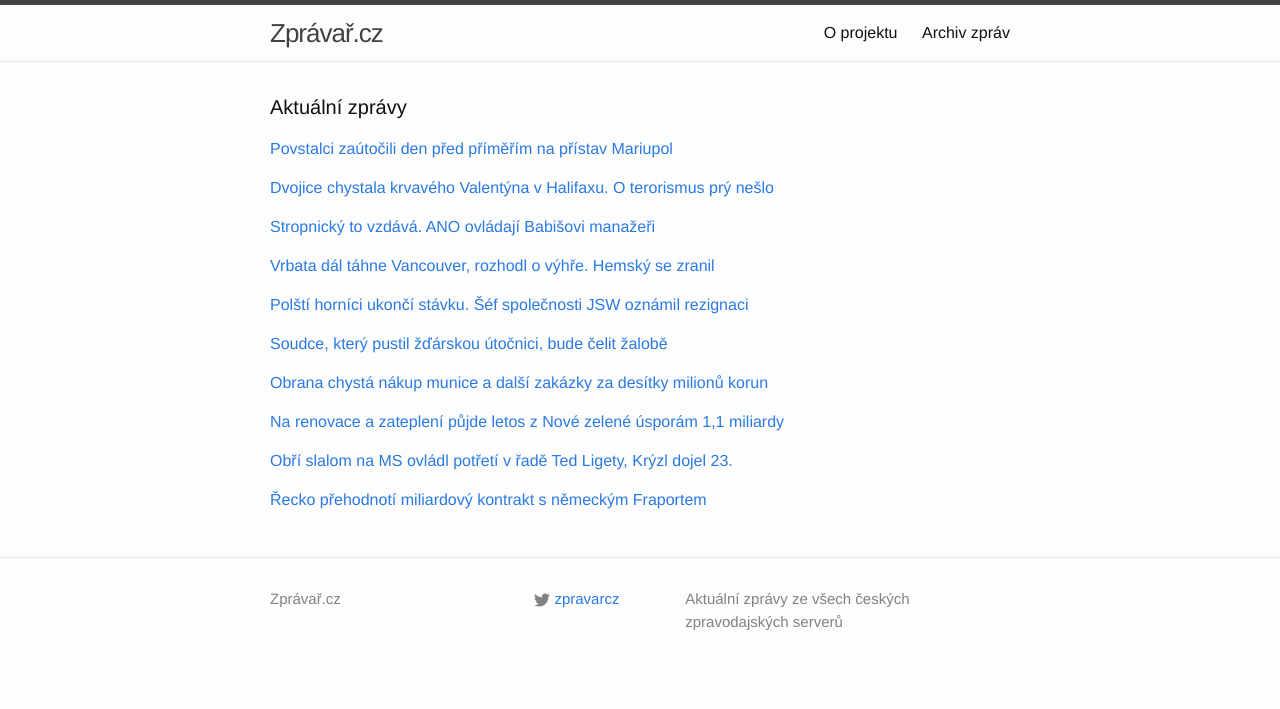
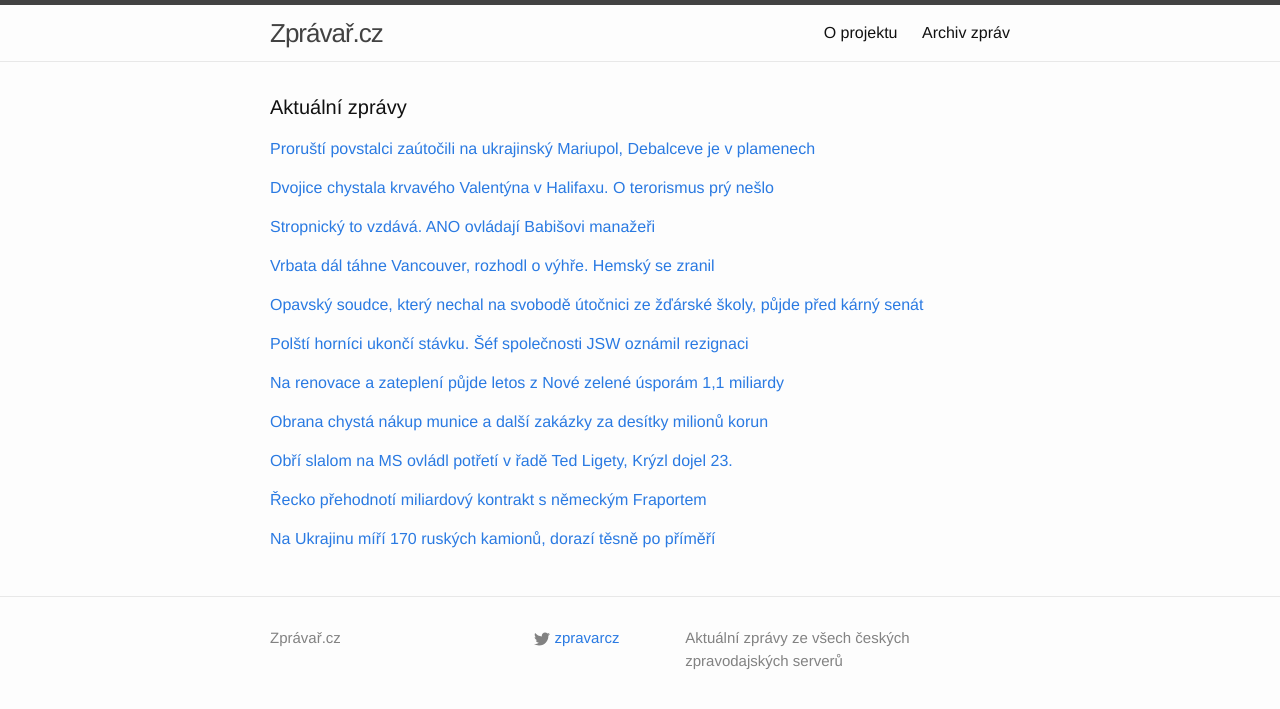
Before and after one commit to adliska/zpravar, a Jekyll site: the page built from index.html, in a window 1280 px wide. Shown: the top 709 px of the page. Built offline with Jekyll 4.4.1, drawn with Linux system fonts in a browser that asks for light colours.

Commit message:
zpravar news update

```diff
--- a/index.html
+++ b/index.html
@@ -5,9 +5,12 @@ layout: default
 <div class="home">
     <h1 class="page-heading">Aktuální zprávy</h1>
 
-<p><a href="javascript:;" onclick="toggle_visibility('zpravy0')">Povstalci zaútočili den před příměřím na přístav Mariupol</a></p>
+<p><a href="javascript:;" onclick="toggle_visibility('zpravy0')">Proruští povstalci zaútočili na ukrajinský Mariupol, Debalceve je v plamenech</a></p>
 <div id="zpravy0" style="display:none">
 <ul>
+<li><a href=http://zahranicni.ihned.cz/evropa-slovensko/c1-63534760-prorusti-povstalci-zautocili-na-ukrajinsky-mariupol-debalceve-je-v-plamenech>Proruští povstalci zaútočili na ukrajinský Mariupol, Debalceve je v plamenech - zahranicni.ihned.cz</a></li>
+<li><a href=http://zpravy.e15.cz/zahranicni/udalosti/povstalci-chteji-dobyt-mariupol-nez-zacne-platit-primeri-ostreluji-i-debalceve-1162960>Povstalci chtějí dobýt Mariupol, než začne platit příměří. Ostřelují i Debalceve - zpravy.e15.cz</a></li>
+<li><a href=http://www.ceskenoviny.cz/zpravy/zpravy/povstalci-den-pred-primerim-utoci-na-mariupol-debalceve-hori/1181322>Povstalci den před příměřím útočí na Mariupol, Debalceve hoří - www.ceskenoviny.cz</a></li>
 <li><a href=http://www.tyden.cz/rubriky/zahranici/rusko-a-okoli/povstalci-zautocili-den-pred-primerim-na-pristav-mariupol_333460.html>Povstalci zaútočili den před příměřím na přístav Mariupol - www.tyden.cz</a></li>
 <li><a href=http://zpravy.e15.cz/zahranicni/udalosti/povstalci-utoci-na-mariupol-chteji-ho-dobyt-nez-zacne-platit-primeri-1162960>Povstalci útočí na Mariupol. Chtějí ho dobýt, než začne platit příměří - zpravy.e15.cz</a></li>
 <li><a href=http://www.novinky.cz/zahranicni/evropa/361683-tesne-pred-primerim-zautocili-separatiste-na-pristav-mariupol.html>Těsně před příměřím zaútočili separatisté na přístav Mariupol - www.novinky.cz</a></li>
@@ -58,37 +61,38 @@ layout: default
 <li><a href=http://www.sportovninoviny.cz/zpravy/vrbata-bodoval-v-nhl-poosme-za-sebou-new-jersey-opet-prohralo/1181304>Vrbata bodoval v NHL poosmé za sebou, New Jersey opět prohrálo - www.sportovninoviny.cz</a></li>
 <li><a href=http://hokej.idnes.cz/vrbata-si-vytvoril-novy-osobni-rekord-dh4-/nhl.aspx?c=A150214_071342_nhl_Mkr>Vrbata si vytvořil nový osobní rekord, Voráček bral jubilejní 60. bod - hokej.idnes.cz</a></li>
 </ul>
-</div><p><a href="javascript:;" onclick="toggle_visibility('zpravy4')">Polští horníci ukončí stávku. Šéf společnosti JSW oznámil rezignaci</a></p>
+</div><p><a href="javascript:;" onclick="toggle_visibility('zpravy4')">Opavský soudce, který nechal na svobodě útočnici ze žďárské školy, půjde před kárný senát </a></p>
 <div id="zpravy4" style="display:none">
+<ul>
+<li><a href=http://www.rozhlas.cz/_zprava/opavsky-soudce-ktery-nechal-na-svobode-utocnici-ze-zdarske-skoly-pujde-pred-karny-senat--1455660>Opavský soudce, který nechal na svobodě útočnici ze žďárské školy, půjde před kárný senát  - www.rozhlas.cz</a></li>
+<li><a href=http://www.tyden.cz/rubriky/domaci/soudce-ktery-pustil-zdarskou-utocnici-bude-celit-zalobe_333459.html>Soudce, který pustil žďárskou útočnici, bude čelit žalobě - www.tyden.cz</a></li>
+<li><a href=http://zpravy.idnes.cz/soudce-ktery-pustil-utocnici-ze-zdaru-pujde-pred-karny-senat-p59-/domaci.aspx?c=A150214_073019_domaci_pku>Soudce, který pustil útočnici ze Žďáru, půjde před kárný senát - zpravy.idnes.cz</a></li>
+<li><a href=http://www.denik.cz/z_domova/soudce-pujde-kvuli-zdarske-utocnici-pred-karny-senat-20150214.html>Soudce propustil žďárskou útočnici z ústavu. Teď bude čelit žalobě - www.denik.cz</a></li>
+<li><a href=http://zpravy.idnes.cz/soudce-pujde-kvuli-zdarske-utocnici-pred-karny-senat-p0i-/domaci.aspx?c=A150214_073019_domaci_pku>Soudce půjde kvůli žďárské útočnici před kárný senát - zpravy.idnes.cz</a></li>
+</ul>
+</div><p><a href="javascript:;" onclick="toggle_visibility('zpravy5')">Polští horníci ukončí stávku. Šéf společnosti JSW oznámil rezignaci</a></p>
+<div id="zpravy5" style="display:none">
 <ul>
 <li><a href=http://byznys.ihned.cz/c1-63535960-polsti-hornici-ukonci-stavku-sef-spolecnosti-jsw-oznamil-rezignaci>Polští horníci ukončí stávku. Šéf společnosti JSW oznámil rezignaci - byznys.ihned.cz</a></li>
 <li><a href=http://zpravy.e15.cz/byznys/prumysl-a-energetika/v-polsku-konci-stavka-horniku-pomohla-az-oznamena-rezignace-sefa-jsw-1162969>V Polsku končí stávka horníků, pomohla až oznámená rezignace šéfa JSW - zpravy.e15.cz</a></li>
 <li><a href=http://zpravy.aktualne.cz/zahranici/stavkujici-polsti-hornici-po-dvou-tydnech-ukonci-protest/r~5e516842b42e11e4b6d20025900fea04/>Stávkující polští horníci po dvou týdnech ukončí protest - zpravy.aktualne.cz</a></li>
 <li><a href=http://www.financninoviny.cz/zpravodajstvi/zpravy/stavkujici-polsti-hornici-souhlasi-s-ukoncenim-protestu/1181350>Stávkující polští horníci souhlasí s ukončením protestu - www.financninoviny.cz</a></li>
 </ul>
-</div><p><a href="javascript:;" onclick="toggle_visibility('zpravy5')">Soudce, který pustil žďárskou útočnici, bude čelit žalobě</a></p>
-<div id="zpravy5" style="display:none">
+</div><p><a href="javascript:;" onclick="toggle_visibility('zpravy6')">Na renovace a zateplení půjde letos z Nové zelené úsporám 1,1 miliardy</a></p>
+<div id="zpravy6" style="display:none">
 <ul>
-<li><a href=http://www.tyden.cz/rubriky/domaci/soudce-ktery-pustil-zdarskou-utocnici-bude-celit-zalobe_333459.html>Soudce, který pustil žďárskou útočnici, bude čelit žalobě - www.tyden.cz</a></li>
-<li><a href=http://zpravy.idnes.cz/soudce-ktery-pustil-utocnici-ze-zdaru-pujde-pred-karny-senat-p59-/domaci.aspx?c=A150214_073019_domaci_pku>Soudce, který pustil útočnici ze Žďáru, půjde před kárný senát - zpravy.idnes.cz</a></li>
-<li><a href=http://www.denik.cz/z_domova/soudce-pujde-kvuli-zdarske-utocnici-pred-karny-senat-20150214.html>Soudce propustil žďárskou útočnici z ústavu. Teď bude čelit žalobě - www.denik.cz</a></li>
-<li><a href=http://zpravy.idnes.cz/soudce-pujde-kvuli-zdarske-utocnici-pred-karny-senat-p0i-/domaci.aspx?c=A150214_073019_domaci_pku>Soudce půjde kvůli žďárské útočnici před kárný senát - zpravy.idnes.cz</a></li>
+<li><a href=http://zpravy.e15.cz/byznys/reality-a-stavebnictvi/na-renovace-a-zatepleni-pujde-letos-z-nove-zelene-usporam-1-1-miliardy-1162965>Na renovace a zateplení půjde letos z Nové zelené úsporám 1,1 miliardy - zpravy.e15.cz</a></li>
+<li><a href=http://byznys.ihned.cz/c1-63535760-v-programu-nova-zelena-usporam-bude-letos-k-dispozici-1-1-miliardy-korun>V programu Nová zelená úsporám bude letos k dispozici 1,1 miliardy korun - byznys.ihned.cz</a></li>
+<li><a href=http://domaci.ihned.cz/c1-63535760-v-programu-nova-zelena-usporam-bude-letos-k-dispozici-1-1-miliardy-korun>V programu Nová zelená úsporám bude letos k dispozici 1,1 miliardy korun - domaci.ihned.cz</a></li>
+<li><a href=http://www.financninoviny.cz/zpravodajstvi/zpravy/dotace-na-energeticke-uspory-opet-od-1-dubna-bude-v-nich-1-1-mld/1181331>Dotace na energetické úspory opět od 1.dubna, bude v nich 1,1 mld - www.financninoviny.cz</a></li>
 </ul>
-</div><p><a href="javascript:;" onclick="toggle_visibility('zpravy6')">Obrana chystá nákup munice a další zakázky za desítky milionů korun </a></p>
-<div id="zpravy6" style="display:none">
+</div><p><a href="javascript:;" onclick="toggle_visibility('zpravy7')">Obrana chystá nákup munice a další zakázky za desítky milionů korun </a></p>
+<div id="zpravy7" style="display:none">
 <ul>
 <li><a href=http://www.lidovky.cz/obrana-chysta-nakup-munice-a-dalsi-zakazky-za-desitky-milionu-korun-110-/zpravy-domov.aspx?c=A150214_110205_ln_domov_mct>Obrana chystá nákup munice a další zakázky za desítky milionů korun  - www.lidovky.cz</a></li>
 <li><a href=http://www.denik.cz/z_domova/ministerstvo-obrany-chysta-nakup-munice-a-dalsi-zakazky-za-desitky-milionu-20150.html>Ministerstvo obrany chystá nákup munice a další zakázky za desítky milionů - www.denik.cz</a></li>
 <li><a href=http://www.ceskenoviny.cz/zpravy/zpravy/obrana-chysta-nakup-munice-a-dalsi-zakazky-za-desitky-milionu-kc/1181337>Obrana chystá nákup munice a další zakázky za desítky milionů Kč - www.ceskenoviny.cz</a></li>
 <li><a href=http://domaci.ihned.cz/c1-63535770-ministerstvo-obrany-vypise-desetimilionove-zakazky-na-munici-a-inovace>Ministerstvo obrany vypíše desetimilionové zakázky na munici a inovace - domaci.ihned.cz</a></li>
-</ul>
-</div><p><a href="javascript:;" onclick="toggle_visibility('zpravy7')">Na renovace a zateplení půjde letos z Nové zelené úsporám 1,1 miliardy</a></p>
-<div id="zpravy7" style="display:none">
-<ul>
-<li><a href=http://zpravy.e15.cz/byznys/reality-a-stavebnictvi/na-renovace-a-zatepleni-pujde-letos-z-nove-zelene-usporam-1-1-miliardy-1162965>Na renovace a zateplení půjde letos z Nové zelené úsporám 1,1 miliardy - zpravy.e15.cz</a></li>
-<li><a href=http://byznys.ihned.cz/c1-63535760-v-programu-nova-zelena-usporam-bude-letos-k-dispozici-1-1-miliardy-korun>V programu Nová zelená úsporám bude letos k dispozici 1,1 miliardy korun - byznys.ihned.cz</a></li>
-<li><a href=http://domaci.ihned.cz/c1-63535760-v-programu-nova-zelena-usporam-bude-letos-k-dispozici-1-1-miliardy-korun>V programu Nová zelená úsporám bude letos k dispozici 1,1 miliardy korun - domaci.ihned.cz</a></li>
-<li><a href=http://www.financninoviny.cz/zpravodajstvi/zpravy/dotace-na-energeticke-uspory-opet-od-1-dubna-bude-v-nich-1-1-mld/1181331>Dotace na energetické úspory opět od 1.dubna, bude v nich 1,1 mld - www.financninoviny.cz</a></li>
 </ul>
 </div><p><a href="javascript:;" onclick="toggle_visibility('zpravy8')">Obří slalom na MS ovládl potřetí v řadě Ted Ligety, Krýzl dojel 23.</a></p>
 <div id="zpravy8" style="display:none">
@@ -105,4 +109,11 @@ layout: default
 <li><a href=http://www.ceskatelevize.cz/ct24/ekonomika/301684-fraport-recka-letiste-neziska-vlada-se-chysta-obchod-prehodnotit/>Fraport řecká letiště nezíská, vláda se chystá obchod přehodnotit - www.ceskatelevize.cz</a></li>
 <li><a href=http://www.financninoviny.cz/zpravodajstvi/zpravy/recko-chce-prehodnotit-miliardovy-kontrakt-s-nemeckym-fraportem/1181342>Řecko chce přehodnotit miliardový kontrakt s německým Fraportem - www.financninoviny.cz</a></li>
 </ul>
+</div><p><a href="javascript:;" onclick="toggle_visibility('zpravy10')">Na Ukrajinu míří 170 ruských kamionů, dorazí těsně po příměří</a></p>
+<div id="zpravy10" style="display:none">
+<ul>
+<li><a href=http://www.ceskatelevize.cz/ct24/svet/301686-na-ukrajinu-miri-170-ruskych-kamionu-dorazi-tesne-po-primeri/>Na Ukrajinu míří 170 ruských kamionů, dorazí těsně po příměří - www.ceskatelevize.cz</a></li>
+<li><a href=http://www.ceskatelevize.cz/ct24/svet/301686-na-ukrajinu-miri-170-ruskych-kamionu-prijedou-tesne-po-primeri/>Na Ukrajinu míří 170 ruských kamionů, přijedou těsně po příměří - www.ceskatelevize.cz</a></li>
+<li><a href=http://www.ceskenoviny.cz/zpravy/zpravy/na-donbas-v-nedeli-dorazi-dalsi-rusky-konvoj-s-humanitarni-pomoci/1181353>Na Donbas v neděli dorazí další ruský konvoj s humanitární pomocí - www.ceskenoviny.cz</a></li>
+</ul>
 </div></div>
```
